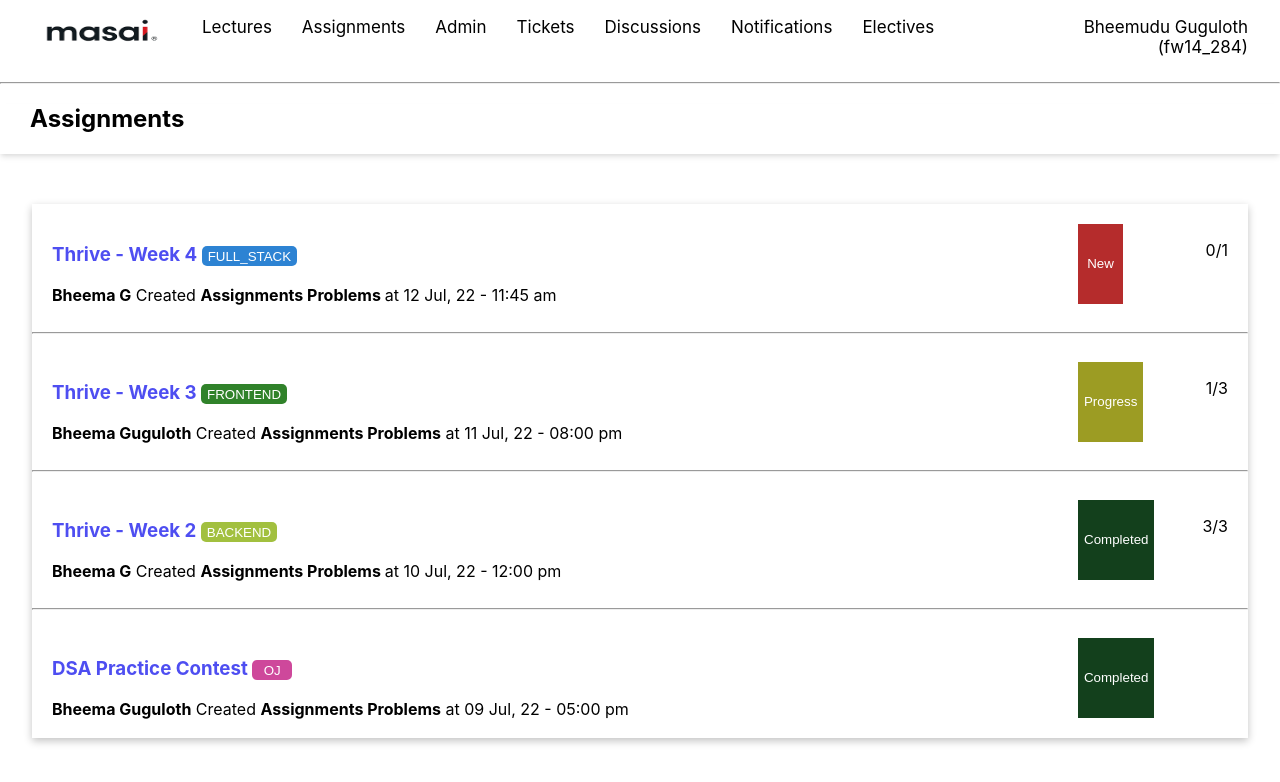
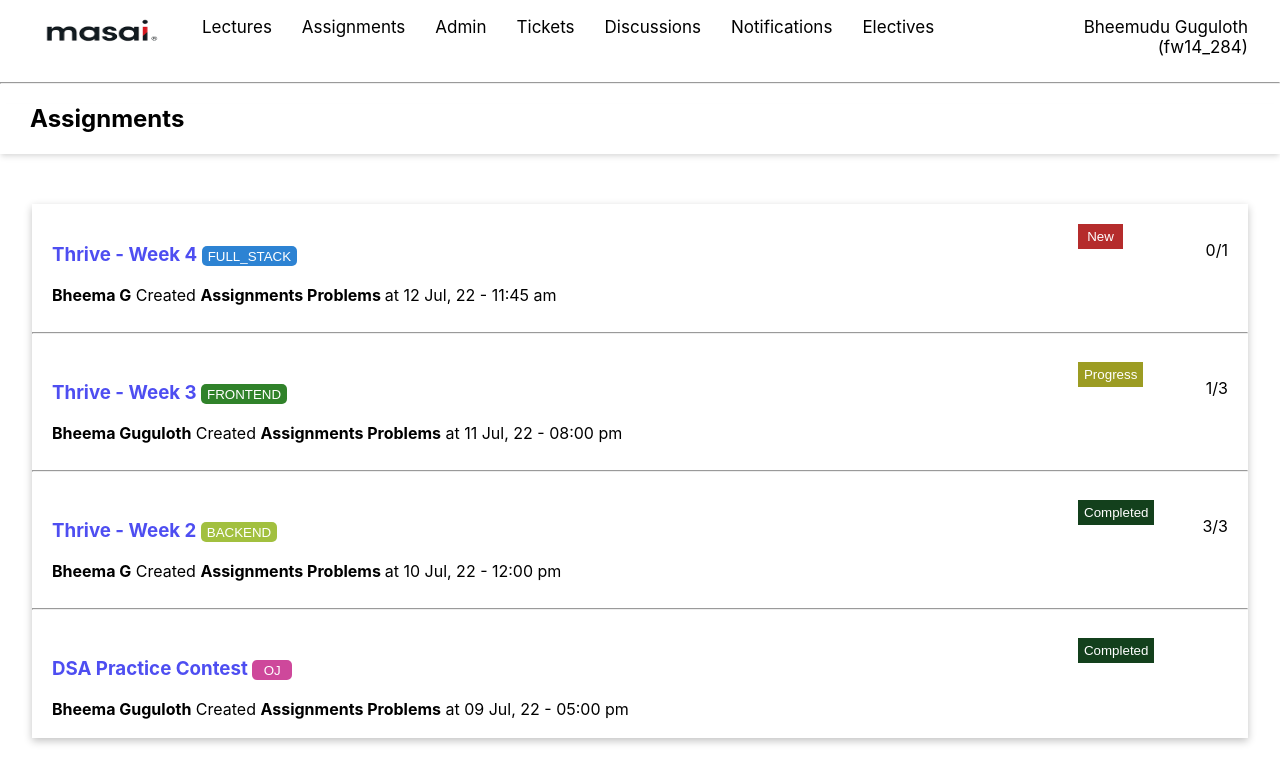
Before and after one commit to bheema-284/masai_lms, a React (Create React App) app: page /assignments in a window 1280 px wide. Shown: the top 782 px of the page. Built offline with nearby package versions, Linux system fonts and the light colour scheme; no server answers.

Commit message:
some UI is updated

```diff
--- a/src/App.css
+++ b/src/App.css
@@ -349,7 +349,7 @@ cursor: pointer;
   min-width: 45px;
   color: white;
   border: transparent;
-  min-height: 25px;
+  height: 25px;
   cursor: pointer;
 }
 .dbtnsc{
@@ -357,7 +357,7 @@ cursor: pointer;
   min-width: 65px;
   color: white;
   border: transparent;
-  min-height: 25px;
+  height: 25px;
   cursor: pointer;
 }
 .fullstack{
@@ -404,7 +404,7 @@ cursor: pointer;
   min-width: 65px;
   color: white;
   border: transparent;
-  min-height: 25px;
+  height: 25px;
   cursor: pointer;
 }
 .detailss{
--- a/src/components/Admin.jsx
+++ b/src/components/Admin.jsx
@@ -21,13 +21,13 @@ export const Admin = () => {
         <div className="header"> Create Lectures </div>
         <div className="content">
           <label className='lectlable'>Lecture Name</label><br />
-          <input type="text" name="" id="" /> <br />
+          <input className='input' type="text" name="" id="" /> <br />
           <label className='lectlable'>Instructor Name</label><br />
-          <input type="text" name="" id="" /> <br />
+          <input className='input' type="text" name="" id="" /> <br />
           <label className='lectlable'>Date</label><br />
-          <input type="date" name="" id="" /> <br />
+          <input className='input' type="date" name="" id="" /> <br />
           <label className='lectlable'>Time</label><br />
-          <input type="time" name="" id="" /> <br />
+          <input className='input' type="time" name="" id="" /> <br />
         </div>
         <div className="actions">
           <button
@@ -58,9 +58,9 @@ export const Admin = () => {
         <div className="header"> Create Assignments </div>
         <div className="content">
           <label className='lectlable'>Assignment Name</label><br />
-          <input type="text" name="" id="" /> <br />
+          <input className='input' type="text" name="" id="" /> <br />
           <label className='lectlable'>Instructor Name</label><br />
-          <input type="text" name="" id="" /> <br />
+          <input className='input' type="text" name="" id="" /> <br />
           <label className='lectlable'>Stream</label><br />
           <select name="" className='select'>
           <option value="">select</option>
@@ -70,9 +70,9 @@ export const Admin = () => {
             <option value="">OJ</option>
             </select><br />
           <label className='lectlable'>Date</label><br />
-          <input type="date" name="" id="" /> <br />
+          <input className='input' type="date" name="" id="" /> <br />
           <label className='lectlable'>Time</label><br />
-          <input type="time" name="" id="" /> <br />
+          <input className='input' type="time" name="" id="" /> <br />
         </div>
         <div className="actions">
           <button
```
